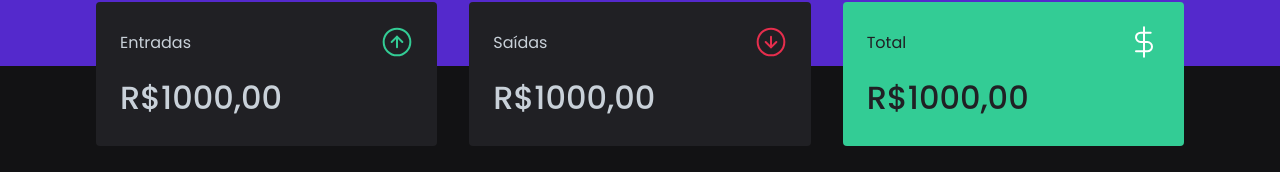
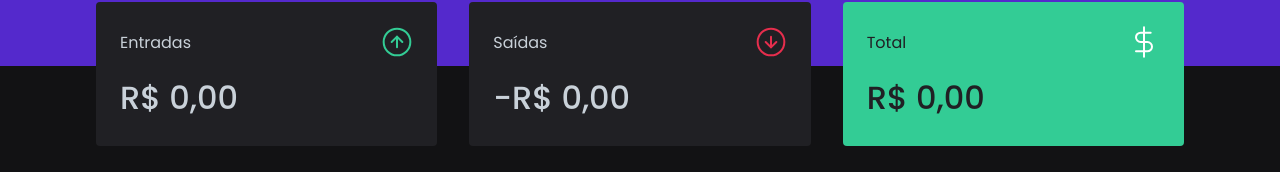
Before and after one commit to lui7henrique/dtmoney, a React (Create React App) app: page / in a window 1280 px wide. Shown: the part 142-314 px from the top of the page. Built offline with nearby package versions, Linux system fonts and the light colour scheme; no server answers; what miragejs would draw is missing.

Commit message:
:heavy_check_mark: Calculando resumo e criando hook

```diff
--- a/src/App.tsx
+++ b/src/App.tsx
@@ -4,7 +4,7 @@ import { GlobalStyle } from "./styles/global";
 import Modal from "react-modal";
 import { useState } from "react";
 import { NewTransactionModal } from "./Components/NewTransactionModal";
-import { TransactionsProvider } from "./TransactionsContext";
+import { TransactionsProvider } from "../src/hooks/useTransactions";
 
 Modal.setAppElement("#root");
 
--- a/src/Components/NewTransactionModal/index.tsx
+++ b/src/Components/NewTransactionModal/index.tsx
@@ -1,11 +1,11 @@
 import { Container, RadioBox, TransactionTypeContainer } from "./styles";
-import { FormEvent, useContext, useState } from "react";
+import { FormEvent, useState } from "react";
 
 import Modal from "react-modal";
-import { TransactionsContext } from "../../TransactionsContext";
 import closeImg from "../../assets/close.svg";
 import incomeImg from "../../assets/incomeWhite.svg";
 import outcomeImg from "../../assets/outcomeWhite.svg";
+import { useTransactions } from "../../hooks/useTransactions";
 
 interface NewTransactionModalProps {
   isOpen: boolean;
@@ -16,7 +16,7 @@ export function NewTransactionModal({
   isOpen,
   onRequestClose,
 }: NewTransactionModalProps) {
-  const { createTransaction } = useContext(TransactionsContext);
+  const { createTransaction } = useTransactions();
 
   const [title, setTitle] = useState("");
   const [amount, setAmount] = useState(0);
--- a/src/Components/Summary/index.tsx
+++ b/src/Components/Summary/index.tsx
@@ -2,12 +2,37 @@ import { Container } from "./styles";
 import incomeImg from "../../assets/income.svg";
 import outcomeImg from "../../assets/outcome.svg";
 import totalImg from "../../assets/total.svg";
-import { TransactionsContext } from "../../TransactionsContext";
-import { useContext } from "react";
+import { useTransactions } from "../../hooks/useTransactions";
 
 export function Summary() {
-  const { transactions } = useContext(TransactionsContext);
-  console.log(transactions);
+  const { transactions } = useTransactions();
+
+  // const totalDeposits = transactions.reduce((acc, transaction) => {
+  //   if (transaction.type === "deposit") {
+  //     return acc + transaction.amount;
+  //   }
+
+  //   return acc;
+  // }, 0);
+
+  const summary = transactions.reduce(
+    (acc, transaction) => {
+      if (transaction.type === "deposit") {
+        acc.deposits += transaction.amount;
+        acc.total += transaction.amount;
+      } else {
+        acc.withdraws += transaction.amount;
+        acc.total -= transaction.amount;
+      }
+
+      return acc;
+    },
+    {
+      deposits: 0,
+      withdraws: 0,
+      total: 0,
+    }
+  );
 
   return (
     <Container>
@@ -16,21 +41,36 @@ export function Summary() {
           <p>Entradas</p>
           <img src={incomeImg} alt="Entradas" />
         </section>
-        <strong>R$1000,00</strong>
+        <strong>
+          {new Intl.NumberFormat("pt-br", {
+            style: "currency",
+            currency: "BRL",
+          }).format(summary.deposits)}
+        </strong>
       </div>
       <div className="outcomes">
         <section>
           <p>Saídas</p>
           <img src={outcomeImg} alt="Saídas" />
         </section>
-        <strong>R$1000,00</strong>
+        <strong>
+          {new Intl.NumberFormat("pt-br", {
+            style: "currency",
+            currency: "BRL",
+          }).format(-summary.withdraws)}
+        </strong>
       </div>
       <div className="highlight-background">
         <section>
           <p>Total</p>
           <img src={totalImg} alt="Total" />
         </section>
-        <strong>R$1000,00</strong>
+        <strong>
+          {new Intl.NumberFormat("pt-br", {
+            style: "currency",
+            currency: "BRL",
+          }).format(summary.total)}
+        </strong>
       </div>
     </Container>
   );
--- a/src/Components/TransactionTable/index.tsx
+++ b/src/Components/TransactionTable/index.tsx
@@ -1,18 +1,8 @@
-import { useContext } from "react";
 import { Container } from "./styles";
-import { TransactionsContext } from "../../TransactionsContext";
-
-interface Transaction {
-  id: number;
-  title: string;
-  amount: number;
-  type: string;
-  category: string;
-  createdAt: string;
-}
+import { useTransactions } from "../../hooks/useTransactions";
 
 export function TransactionTable() {
-  const { transactions } = useContext(TransactionsContext);
+  const { transactions } = useTransactions();
 
   return (
     <Container>
--- a/src/TransactionsContext.tsx
+++ b/src/hooks/useTransactions.tsx
@@ -1,6 +1,12 @@
-import { ReactNode, createContext, useEffect, useState } from "react";
+import {
+  ReactNode,
+  createContext,
+  useEffect,
+  useState,
+  useContext,
+} from "react";
 
-import { api } from "./services/api";
+import { api } from "../services/api";
 
 interface Transaction {
   id: number;
@@ -52,3 +58,9 @@ export function TransactionsProvider({ children }: TransactionsProviderProps) {
     </TransactionsContext.Provider>
   );
 }
+
+export function useTransactions() {
+  const context = useContext(TransactionsContext);
+
+  return context;
+}
--- a/src/index.tsx
+++ b/src/index.tsx
@@ -15,7 +15,7 @@ createServer({
           id: 1,
           title: "Freelance de Website",
           type: "deposit",
-          category: "dev",
+          category: "Desenvolvimento",
           amount: 6000,
           createdAt: new Date(),
         },
@@ -23,7 +23,7 @@ createServer({
           id: 2,
           title: "Aluguel",
           type: "withdraw",
-          category: "casa",
+          category: "Casa",
           amount: 2000,
           createdAt: new Date(),
         },
```
